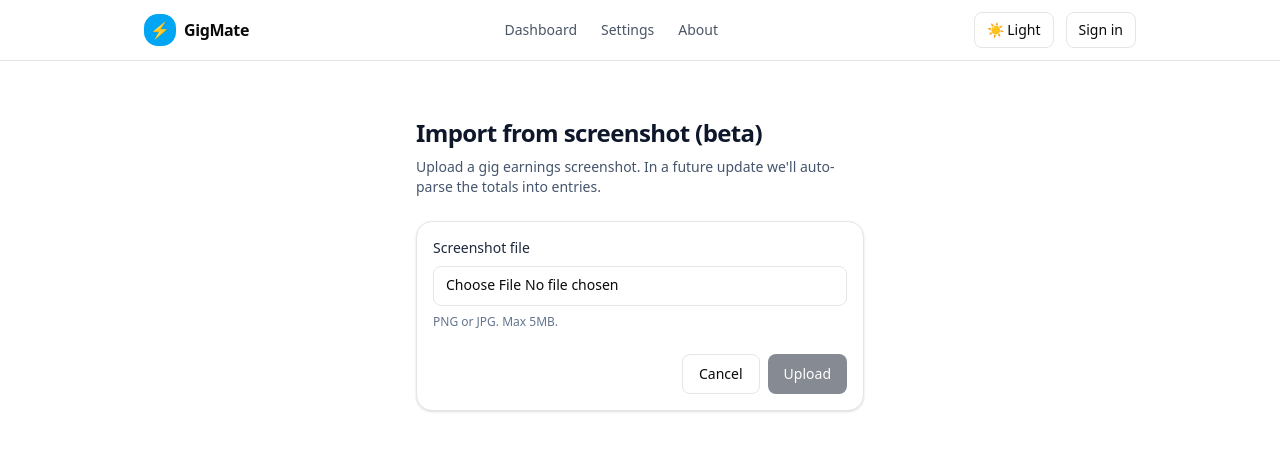
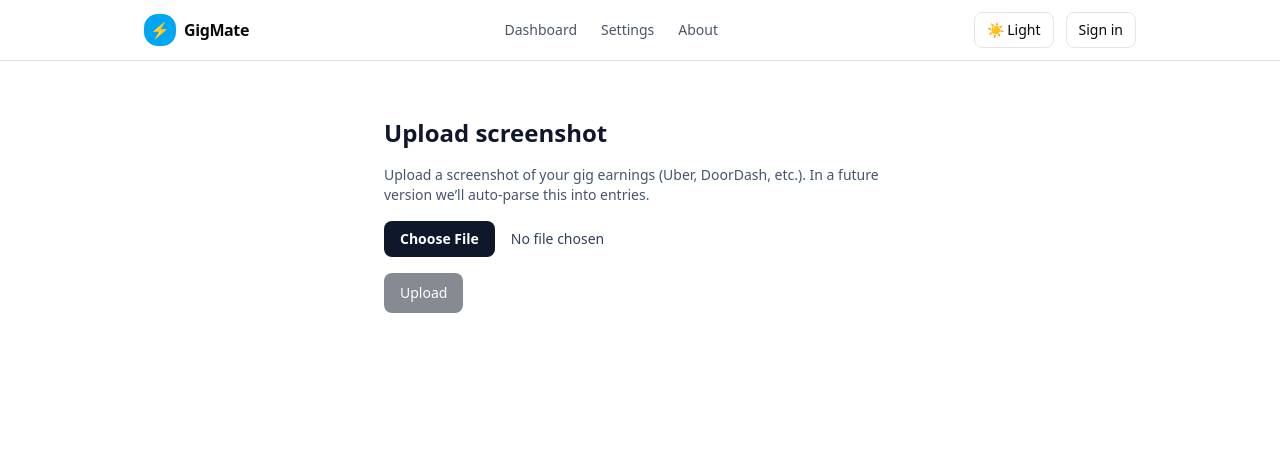
Before and after one commit to BusshiiQT/Gigmate, a Next.js app: page /screenshots/new in a window 1280 px wide. Shown: the top 450 px of the page. Built offline with nearby package versions, Linux system fonts and the light colour scheme; no server answers.

Commit message:
Add screenshot_uploads table + upload UI

```diff
--- a/app/screenshots/new/page.tsx
+++ b/app/screenshots/new/page.tsx
@@ -2,65 +2,73 @@
 "use client";
 
 import { useState } from "react";
-import { useRouter } from "next/navigation";
 import { supabase } from "@/lib/supabaseClient";
+import { useToast } from "@/components/ui/use-toast";
 import { Button } from "@/components/ui/button";
-import { Input } from "@/components/ui/input";
-import { useToast } from "@/components/ui/use-toast";
 
 export default function NewScreenshotPage() {
-  const router = useRouter();
   const { toast } = useToast();
   const [file, setFile] = useState<File | null>(null);
   const [uploading, setUploading] = useState(false);
 
-  const onSubmit = async (e: React.FormEvent) => {
-    e.preventDefault();
+  const handleFileChange = (e: React.ChangeEvent<HTMLInputElement>) => {
+    const f = e.target.files?.[0] || null;
+    setFile(f);
+  };
+
+  const handleUpload = async () => {
     if (!file) {
-      toast({ title: "Upload failed", description: "Please pick an image." });
+      toast({ title: "No file selected", description: "Choose a screenshot first." });
       return;
     }
 
+    setUploading(true);
     try {
-      setUploading(true);
-
-      // Make sure we have a logged-in user
+      // 1) Get current user (needed for user_id and path)
       const {
         data: { user },
         error: userErr,
       } = await supabase.auth.getUser();
 
-      if (userErr) throw userErr;
-      if (!user) {
+      if (userErr || !user) {
         throw new Error("You must be signed in to upload screenshots.");
       }
 
-      // 1) Upload to the "screenshots" bucket
-      const ext = file.name.split(".").pop() ?? "png";
-      const filePath = `${user.id}/${Date.now()}.${ext}`;
+      const ext = file.name.split(".").pop() || "png";
+      const base = file.name.replace(/\.[^/.]+$/, "");
+      const path = `${user.id}/${Date.now()}-${base}.${ext}`;
 
-      const { error: storageErr } = await supabase.storage
-        .from("screenshots")
-        .upload(filePath, file, {
+      // 2) Upload the file to storage
+      const { error: uploadErr } = await supabase.storage
+        .from("gig-screenshots")
+        .upload(path, file, {
           cacheControl: "3600",
           upsert: false,
         });
 
-      if (storageErr) throw storageErr;
+      if (uploadErr) {
+        throw uploadErr;
+      }
 
-      // 2) Insert DB row WITHOUT user_id (default = auth.uid())
-      const { error: insertErr } = await supabase.from("screenshots").insert({
-        bucket: "screenshots",
-        path: filePath,
-        original_name: file.name,
+      // 3) Insert DB row – THIS MUST INCLUDE user_id
+      const { error: dbErr } = await supabase
+        .from("screenshot_uploads")
+        .insert({
+          user_id: user.id, // <– RLS will check this against auth.uid()
+          path,
         });
 
-      if (insertErr) throw insertErr;
+      if (dbErr) {
+        throw dbErr;
+      }
 
-      toast({ title: "Screenshot uploaded" });
-      router.push("/screenshots");
+      toast({
+        title: "Upload complete",
+        description: "Your screenshot was uploaded successfully.",
+      });
+      setFile(null);
     } catch (err: any) {
-      console.error("Upload error", err);
+      console.error(err);
       toast({
         title: "Upload failed",
         description: err.message ?? "Something went wrong.",
@@ -71,49 +79,27 @@ export default function NewScreenshotPage() {
   };
 
   return (
-    <main className="mx-auto max-w-lg p-4 sm:p-6 md:p-8">
-      <h1 className="text-2xl font-bold tracking-tight text-slate-900 dark:text-slate-50">
-        Import from screenshot (beta)
+    <main className="mx-auto flex max-w-xl flex-col gap-4 p-4 pb-8 sm:p-6 md:p-8">
+      <h1 className="text-2xl font-bold text-slate-900 dark:text-slate-50">
+        Upload screenshot
       </h1>
-      <p className="mt-2 text-sm text-slate-600 dark:text-slate-300">
-        Upload a gig earnings screenshot. In a future update we&apos;ll auto-parse
-        the totals into entries.
+      <p className="text-sm text-slate-600 dark:text-slate-300">
+        Upload a screenshot of your gig earnings (Uber, DoorDash, etc.). In a future version
+        we’ll auto-parse this into entries.
       </p>
 
-      <form
-        onSubmit={onSubmit}
-        className="mt-6 space-y-4 rounded-2xl border bg-white p-4 shadow-sm dark:border-slate-800 dark:bg-slate-900"
-      >
-        <div className="space-y-2">
-          <label className="block text-sm font-medium text-slate-800 dark:text-slate-100">
-            Screenshot file
-          </label>
-          <Input
+      <input
         type="file"
         accept="image/*"
-            onChange={(e) => {
-              const f = e.target.files?.[0] ?? null;
-              setFile(f);
-            }}
+        onChange={handleFileChange}
+        className="block w-full text-sm text-slate-700 file:mr-4 file:rounded-md file:border-0 file:bg-slate-900 file:px-4 file:py-2 file:text-sm file:font-semibold file:text-white hover:file:bg-slate-800 dark:text-slate-100"
       />
-          <p className="text-xs text-slate-500 dark:text-slate-400">
-            PNG or JPG. Max 5MB.
-          </p>
-        </div>
 
-        <div className="flex justify-end gap-2 pt-2">
-          <Button
-            type="button"
-            variant="outline"
-            onClick={() => router.push("/screenshots")}
-          >
-            Cancel
-          </Button>
-          <Button type="submit" disabled={uploading || !file}>
+      <div className="flex gap-2">
+        <Button onClick={handleUpload} disabled={!file || uploading}>
           {uploading ? "Uploading…" : "Upload"}
         </Button>
       </div>
-      </form>
     </main>
   );
 }
```
Lines whose indentation alone changed are shown as unchanged.
